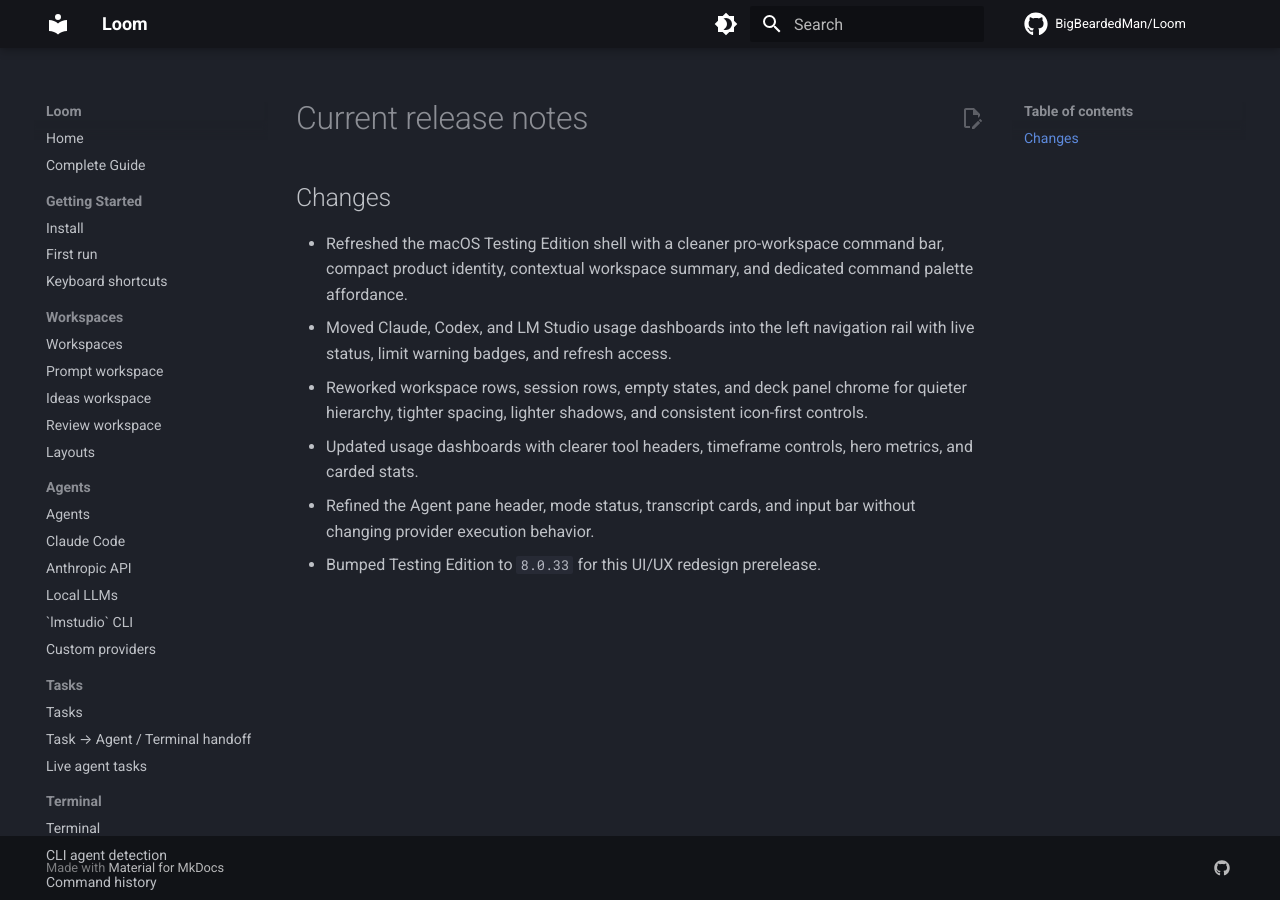
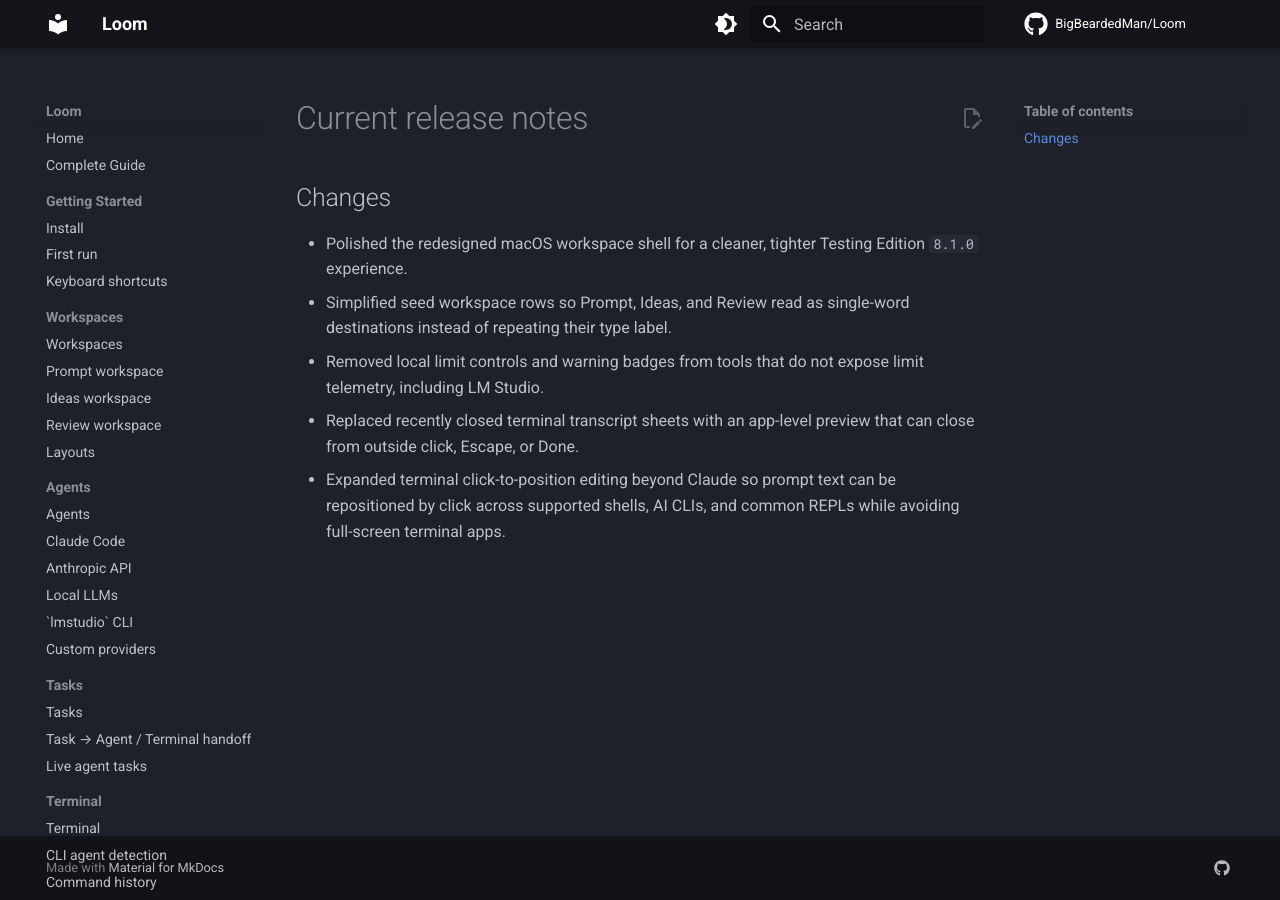
Before and after one commit to BigBeardedMan/Loom, an MkDocs documentation site: the page built from docs/releasing/current-release-notes.md, in a window 1280 px wide. Built offline with MkDocs 1.6.1 and Material for MkDocs 9.7.7, drawn with Linux system fonts in a browser that asks for light colours; comment, search, counter and statistics services are not loaded.

Commit message:
Update Testing 8.1.0 release notes

```diff
--- a/docs/releasing/current-release-notes.md
+++ b/docs/releasing/current-release-notes.md
@@ -1,8 +1,7 @@
 ## Changes
 
-- Refreshed the macOS Testing Edition shell with a cleaner pro-workspace command bar, compact product identity, contextual workspace summary, and dedicated command palette affordance.
-- Moved Claude, Codex, and LM Studio usage dashboards into the left navigation rail with live status, limit warning badges, and refresh access.
-- Reworked workspace rows, session rows, empty states, and deck panel chrome for quieter hierarchy, tighter spacing, lighter shadows, and consistent icon-first controls.
-- Updated usage dashboards with clearer tool headers, timeframe controls, hero metrics, and carded stats.
-- Refined the Agent pane header, mode status, transcript cards, and input bar without changing provider execution behavior.
-- Bumped Testing Edition to `8.0.33` for this UI/UX redesign prerelease.
+- Polished the redesigned macOS workspace shell for a cleaner, tighter Testing Edition `8.1.0` experience.
+- Simplified seed workspace rows so Prompt, Ideas, and Review read as single-word destinations instead of repeating their type label.
+- Removed local limit controls and warning badges from tools that do not expose limit telemetry, including LM Studio.
+- Replaced recently closed terminal transcript sheets with an app-level preview that can close from outside click, Escape, or Done.
+- Expanded terminal click-to-position editing beyond Claude so prompt text can be repositioned by click across supported shells, AI CLIs, and common REPLs while avoiding full-screen terminal apps.
```
